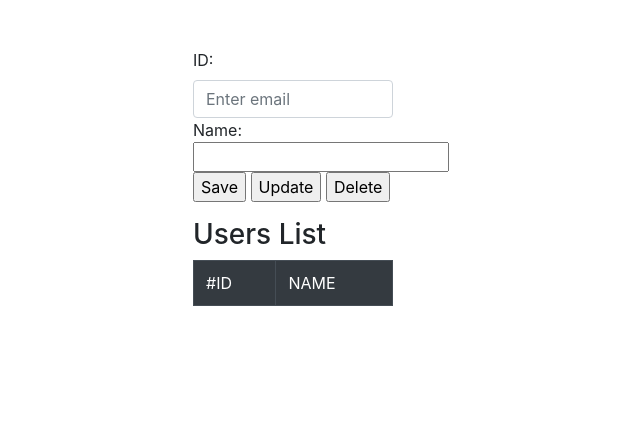
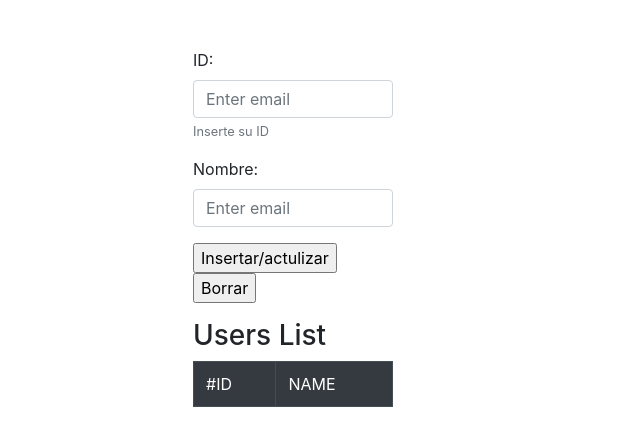
Before and after one commit to mediadocena/Proyecto-DI-Formulario, a plain HTML site: page public/index.html in a window 1280 px wide. Shown: the whole page, without its empty margins (347-987 px from the left). Drawn offline with Linux system fonts and the light colour scheme; no server answers.

```diff
--- a/public/index.html
+++ b/public/index.html
@@ -23,21 +23,22 @@
 
     <div class="mx-auto" style="width: 200px;">
  <form>
-  <tr>
+  <div class="form-group">
   <label for="id">ID:</label>
    <input type="email" class="form-control" name="id" id="user_id" aria-describedby="emailHelp" placeholder="Enter email"/>
-  </tr>
-  <tr>
-   <td>Name: </td>
-   <td><input type="text" name="user_name" id="user_name" /></td>
-  </tr>
-  <tr>
-   <td colspan="2">
-    <input type="button" value="Save" onclick="save_user();"/>
-    <input type="button" value="Update" onclick="update_user();" />
-    <input type="button" value="Delete" onclick="delete_user();" />
-   </td>
-  </tr>
+   <small id="emailHelp" class="form-text text-muted">Inserte su ID</small>
+  </div>
+  <div class="form-group">
+   <label for="user">Nombre:</label>
+   <input type="email" class="form-control" aria-describedby="emailHelp" placeholder="Enter email" name="user_name" id="user_name" />
+    </div>
+
+
+
+    <input type="button" value="Insertar/actulizar" onclick="update_user();" />
+    <input type="button" value="Borrar" onclick="delete_user();" />
+
+
  </form>
 </div>
 </div>
```
